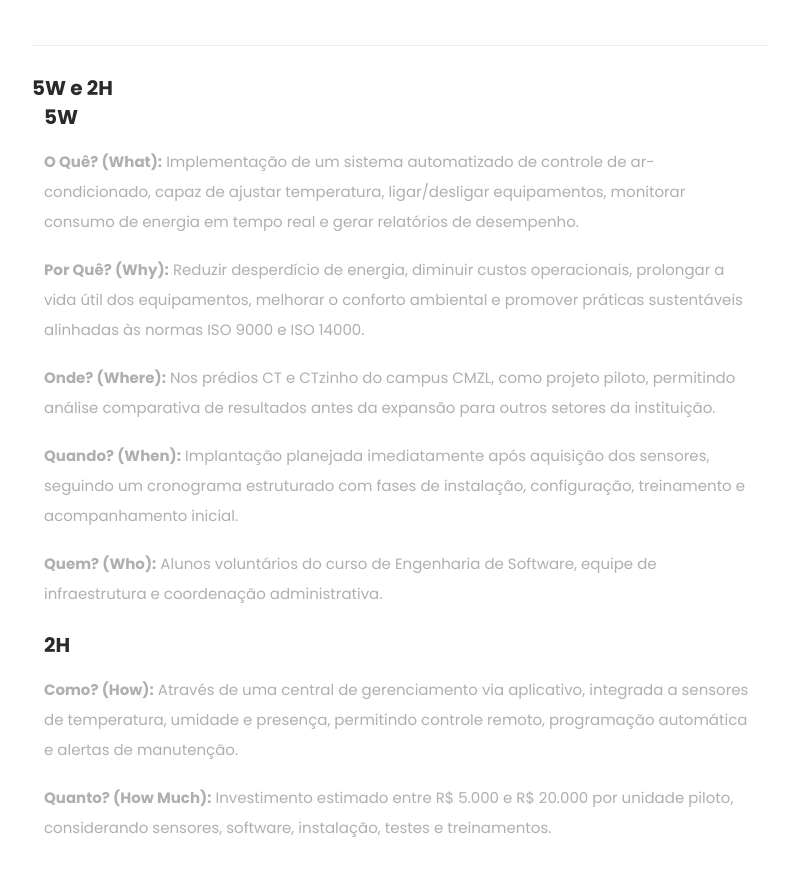
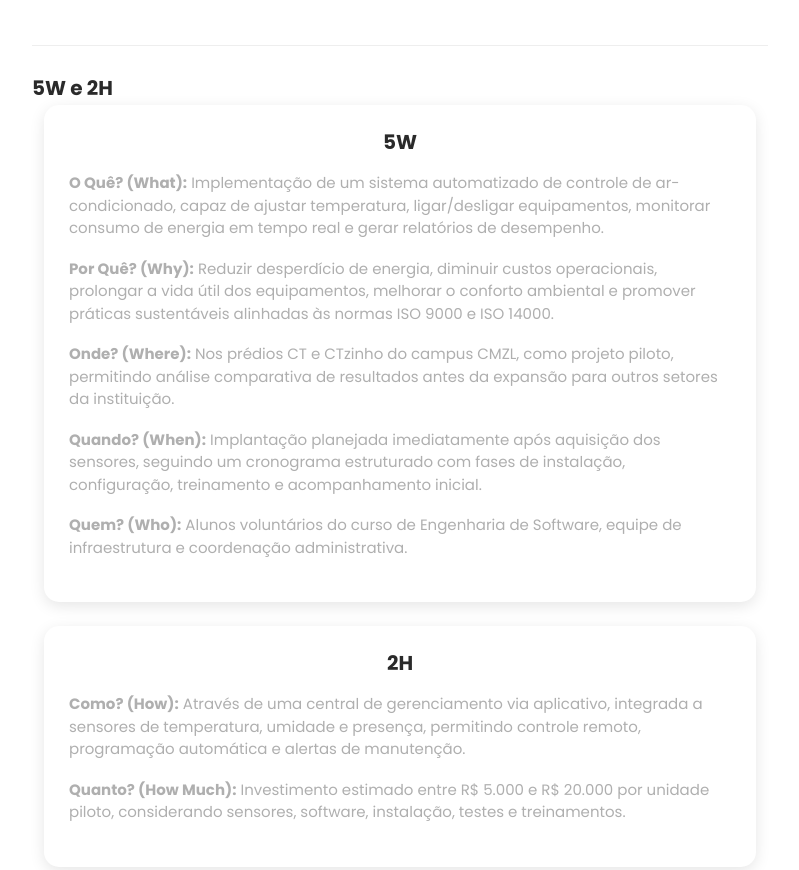
Before and after one commit to jairolimamagalhaes/trabalho-gestao-de-produtividade, a plain HTML site: page index.html in a window 1280 px wide. Shown: the part 1203-2073 px from the top of the page, without its empty margins (50-849 px from the left). Drawn offline with nearby package versions, Linux system fonts and the light colour scheme.

Commit message:
att 9 - classes css para os cards

```diff
--- a/assets/css/templatemo-woox-travel.css
+++ b/assets/css/templatemo-woox-travel.css
@@ -52,6 +52,29 @@ figure, header, nav, section, article, aside, footer, figcaption {
 .clearfix {
   display: inline-block;
 }
+.card-section {
+  background-color: white;
+  border-radius: 15px;
+  box-shadow: 0 4px 15px rgba(0,0,0,0.1);
+  padding: 25px;
+  margin-bottom: 20px;
+  transition: transform 0.2s;
+}
+
+.card-section:hover {
+  transform: translateY(-5px);
+}
+
+.card-section h4 {
+  text-align: center;
+  margin-bottom: 20px;
+}
+
+.card-section p {
+  margin-bottom: 15px;
+  line-height: 1.5;
+}
+
 
 html[xmlns] .clearfix {
   display: block;
```
